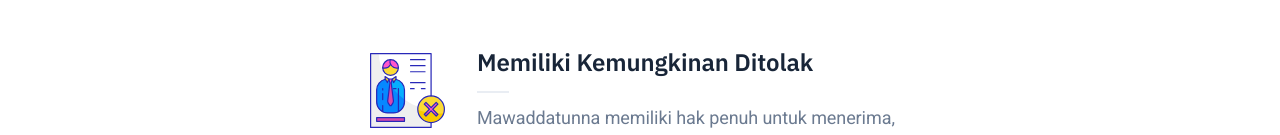
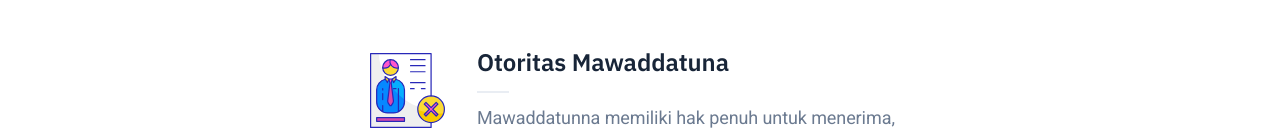
Before and after one commit to alimusawa313/31mwdtn1103, a plain HTML site: page index.html in a window 1280 px wide. Shown: the part 2773-2908 px from the top of the page. Drawn offline with nearby package versions, Linux system fonts and the light colour scheme.

Commit message:
Update index.html

```diff
--- a/index.html
+++ b/index.html
@@ -171,7 +171,7 @@
 										<img class="asset-dark" src="dist/images/img8.svg" width="75" alt="Feature 02">
                                     </div>
 									<div class="feature-content">
-                                    	<h3 class="feature-title mt-0">Memiliki Kemungkinan Ditolak</h3>
+                                    	<h3 class="feature-title mt-0">Otoritas Mawaddatuna</h3>
                                     	<p class="text-sm mb-0">Mawaddatunna memiliki hak penuh untuk menerima, menolak atau mengeluarkan member/calon memberdari keanggotaan website mawaddatuna</p>
 									</div>
 								</div>
```
